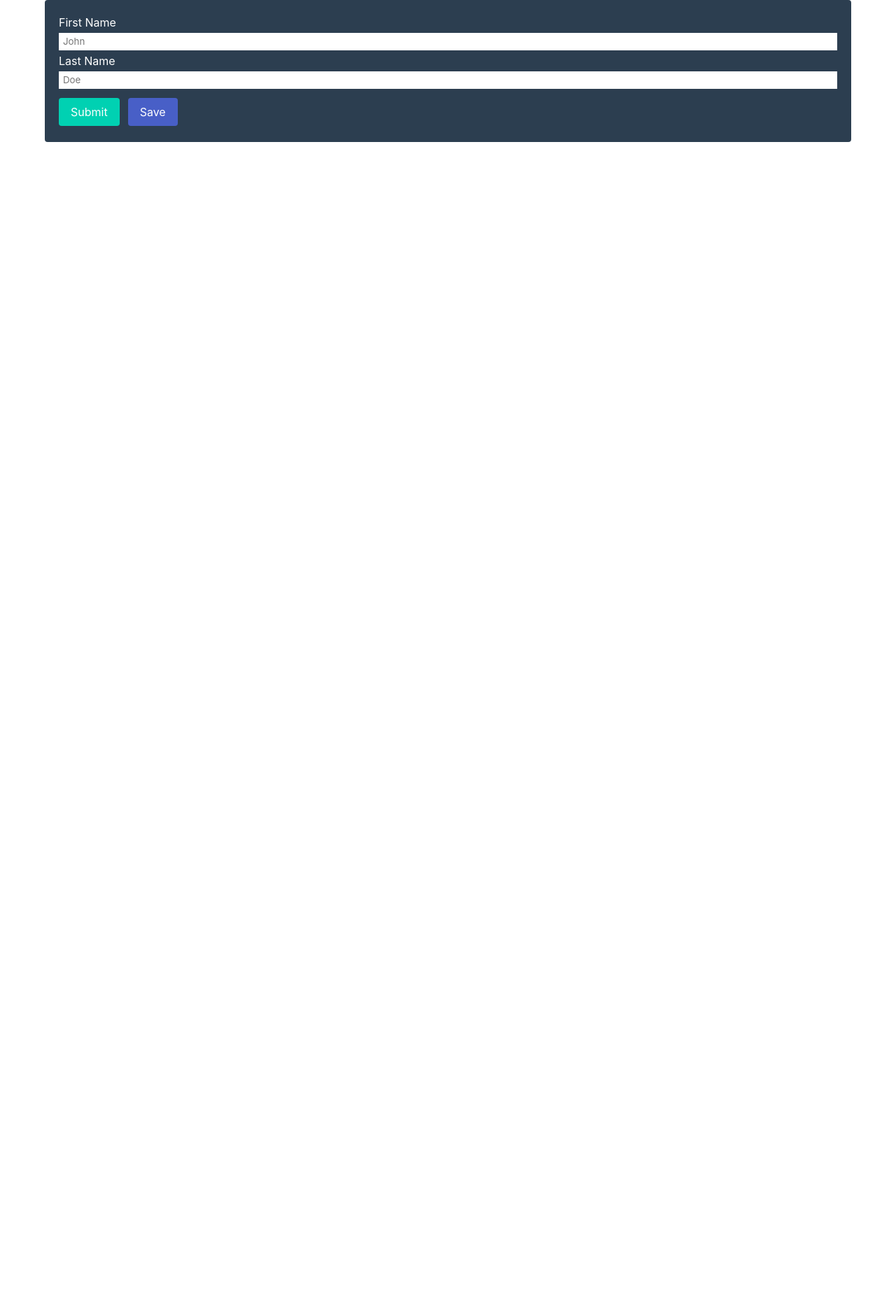
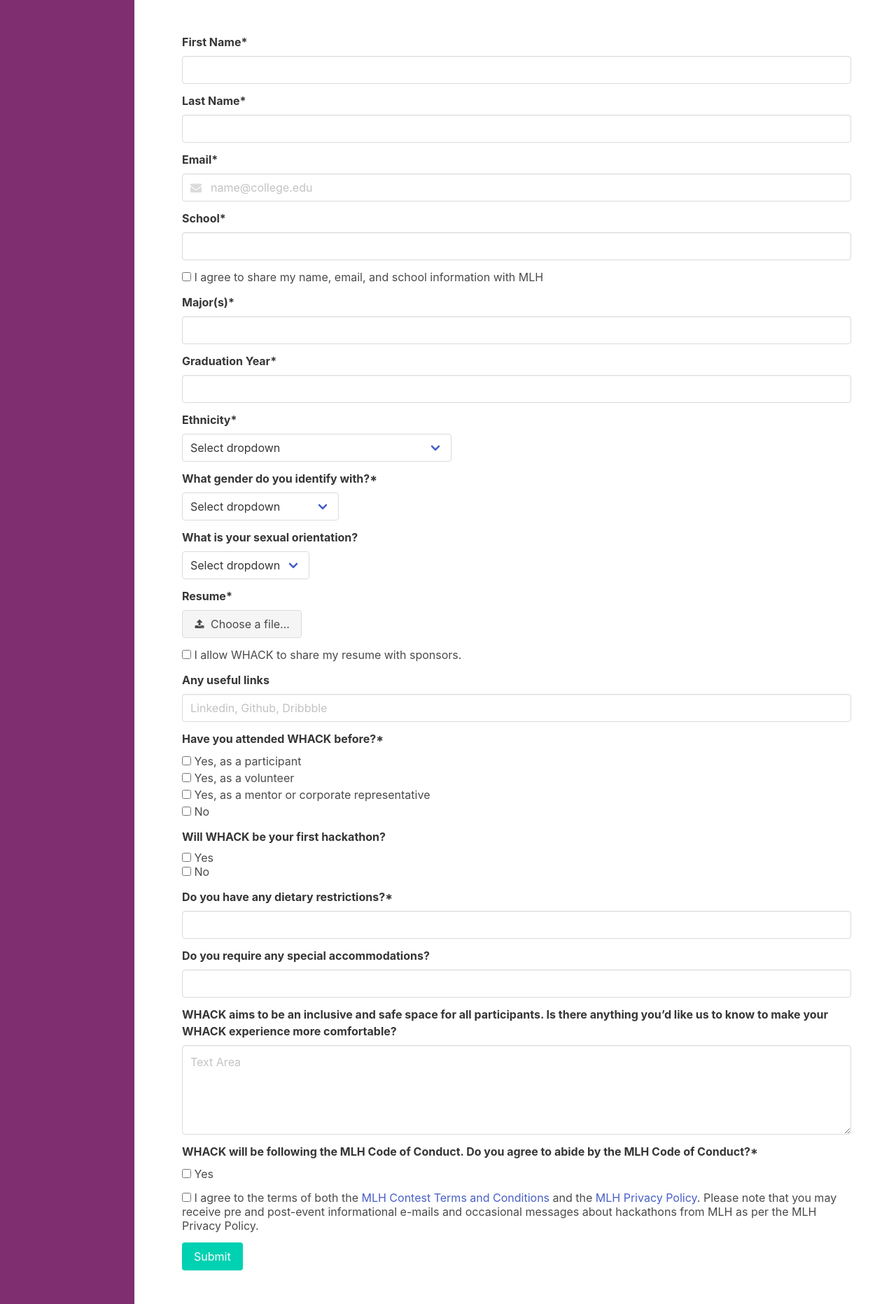
Before and after one commit to wellesleyhack/fall2018, a Python web app: template backend/templates/registration.html in a window 1280 px wide. Shown: the whole page at 70% size. Before the commit the page ends 203 px from the top, so only its background shows below. Run offline with Jinja, Linux system fonts and the light colour scheme; the template is opened without the code that fills it, so the values that code supplies are empty; some libraries are stand-ins or nearby versions.

Commit message:
form color

```diff
--- a/backend/templates/registration.html
+++ b/backend/templates/registration.html
@@ -1,27 +1,28 @@
-
 <!DOCTYPE html>
 <html lang="en">
 <head>
   <meta charset="utf-8" />
   <title>jQuery Example</title>
-  <link rel="stylesheet" href="../../css/test.css">
+  <link rel="stylesheet" href="../../css/style2.css">
   <link rel="stylesheet" href="https://maxcdn.bootstrapcdn.com/font-awesome/4.7.0/css/font-awesome.min.css"/>
   <link rel="stylesheet" href="https://cdnjs.cloudflare.com/ajax/libs/bulma/0.5.1/css/bulma.min.css"/>
   <script type="text/javascript" src="http://ajax.microsoft.com/ajax/jquery/jquery-1.7.2.min.js"></script>
   <script type="text/javascript" src="https://cdn.jsdelivr.net/jquery.validation/1.15.1/jquery.validate.min.js"></script>
 </head>
 <body>
-  <form id="data" class="container" method="post" name='registration' enctype="multipart/form-data">
 
 
-    <label for="firstname">First Name</label>
-    <input type="text" name="firstname" id="firstname" placeholder="John">
 
-    <label for="lastname">Last Name</label>
-    <input type="text" name="lastname" id="lastname" placeholder="Doe">
+<section class="section" id="registration">
+<div class="container">
+  <div class="columns">
+    <div class="column is-2">
+    </div>
+    <div class="column">
 
+        <form id="data" method="post" enctype="multipart/form-data">
 
-    <!-- <div class="field">
+          <div class="field">
             <label class="label">First Name*</label>
             <div class="control" id='firstname'>
               <input class="input required_input" name='first_name' id= "first_name" type="text" required>
@@ -48,7 +49,7 @@
           <div class="field">
             <label class="label">School*</label>
             <div class="control">
-        <input class="input required_input" id="school" name="school" type="text">
+              <input class="input required_input" id="school" name="school" type="text" required>
             </div>
           </div>
 
@@ -64,21 +65,21 @@
           <div class="field">
             <label class="label">Major(s)*</label>
             <div class="control">
-        <input class="input required_input" id="major" type="text">
+              <input class="input required_input" id="major" type="text" required>
             </div>
           </div>
 
           <div class="field">
             <label class="label">Graduation Year*</label>
             <div class="control">
-        <input class="input required_input" id="graduation_year" type="text">
+              <input class="input required_input" id="graduation_year" type="text" required>
             </div>
           </div>
 
           <div class="field">
             <label class="label">Ethnicity*</label>
             <div class="control">
-        <div class="select required_input">
+              <div class="select required_input" required>
                 <select id="ethnicity" >
                   <option>Select dropdown</option>
                   <option>White or Euro-American</option>
@@ -98,7 +99,7 @@
           <div class="field">
             <label class="label">What gender do you identify with?*</label>
             <div class="control">
-        <div class="select required_input">
+              <div class="select required_input" required>
                 <select id="gender_identity">
                   <option>Select dropdown</option>
                   <option>Male</option>
@@ -131,7 +132,7 @@
             <div class="control required_input">
               <div class="file">
                 <label class="file-label">
-            <input class="file-input " id="file-upload"  type="file">
+                  <input class="file-input " id="file-upload"  type="file" required>
                   <span class="file-cta">
                     <span class="file-icon">
                       <i class="fa fa-upload"></i>
@@ -162,7 +163,7 @@
 
           <div class="field">
             <label class="label">Have you attended WHACK before?*</label>
-      <div class="control">
+            <div class="control" required>
               <label  class="required_input" class="checkbox">
                 <input  type="checkbox"> Yes, as a participant <br/>
                 <input type="checkbox"> Yes, as a volunteer <br/>
@@ -185,7 +186,7 @@
 
           <div class="field">
             <label class="label">Do you have any dietary restrictions?*</label>
-      <div class="control">
+            <div class="control" required>
               <input class="input required_input" id="dietary_restrictions" type="text">
             </div>
           </div>
@@ -206,7 +207,7 @@
 
           <div class="field">
             <label class="label">WHACK will be following the MLH Code of Conduct. Do you agree to abide by the MLH Code of Conduct?*</label>
-      <div class="control">
+            <div class="control" required>
               <label class="checkbox">
                 <input type="checkbox"> Yes
               </label>
@@ -221,17 +222,21 @@
               </label>
             </div>
           </div>
-  -->
+
 
           <div class="field is-grouped">
             <div class="control">
               <button id="here" class="button is-primary">Submit</button>
             </div>
-      <div class="control">
-        <button class="button is-link">Save</button>
+
+          </div>
+        </form>
+
       </div>
     </div>
-  </form>
+
+</div>
+</section>
 
 </body>
 <script type="text/javascript">
@@ -243,74 +248,40 @@ $(function(){
     // Stop form from submitting normally
     event.preventDefault();
 
-    // Initialize form validation on the registration form.
-    // It has the name attribute "registration"
-    $("#data").validate({
-      // Specify validation rules
-      rules: {
-        // The key name on the left side is the name attribute
-        // of an input field. Validation rules are defined
-        // on the right side
-        firstname: "required",
-        lastname: "required",
-        email: {
-          required: true,
-          // Specify that email should be validated
-          // by the built-in "email" rule
-          email: true
-        }
-      },
-      // Specify validation error messages
-      messages: {
-        firstname: "Please enter your firstname",
-        lastname: "Please enter your lastname",
-        email: "Please enter a valid email address"
-      },
-      // Make sure the form is submitted to the destination defined
-      // in the "action" attribute of the form when valid
-      submitHandler: function(form) {
-        form.submit();
-      }
-    });
-
-
-
-
-
     // Get some values from elements on the page:
     var $form = $( this ),
-    first_name = document.getElementById('firstname').value,
-    last_name =  document.getElementById('lastname').value,
-    // email = document.getElementById('email').value,
-    // school = document.getElementById('school').value,
-    // major =  document.getElementById('major').value,
-    // graduation_year = document.getElementById('graduation_year').value,
-    // ethnicity =  document.getElementById('ethnicity').value,
-    // gender_identity =  document.getElementById('gender_identity').value,
-    // ethnicity =  document.getElementById('ethnicity').value,
-    // gender_identity =  document.getElementById('gender_identity').value,
-    // sexual_orientation = document.getElementById('sexual_orientation').value,
-    // links =  document.getElementById('links').value,
-    // first_hackathon =  document.getElementById('first_hackathon').value,
-    // special_accomodations = document.getElementById('special_accomodations').value,
-    // other_notes =  document.getElementById('other_notes').value,
-    // resume = document.getElementById('file-upload').files[0];
-    // console.log("this is the form gottne");
+    first_name = document.getElementById('first_name').value,
+    last_name =  document.getElementById('last_name').value,
+    email = document.getElementById('email').value,
+    school = document.getElementById('school').value,
+    major =  document.getElementById('major').value,
+    graduation_year = document.getElementById('graduation_year').value,
+    ethnicity =  document.getElementById('ethnicity').value,
+    gender_identity =  document.getElementById('gender_identity').value,
+    ethnicity =  document.getElementById('ethnicity').value,
+    gender_identity =  document.getElementById('gender_identity').value,
+    sexual_orientation = document.getElementById('sexual_orientation').value,
+    links =  document.getElementById('links').value,
+    first_hackathon =  document.getElementById('first_hackathon').value,
+    special_accomodations = document.getElementById('special_accomodations').value,
+    other_notes =  document.getElementById('other_notes').value,
+    resume = document.getElementById('file-upload').files[0];
+    console.log("this is the form gottne");
     url = "http://127.0.0.1:5000/create"
     var data = { 'first_name': first_name,
-    'last_name': last_name
-    // 'email': email,
-    // 'school': school,
-    // 'major': major,
-    // 'graduation_year':graduation_year,
-    // 'ethnicity':ethnicity,
-    // 'gender_identity':gender_identity,
-    // 'sexual_orientation':sexual_orientation,
-    // 'links':links,
-    // "file_name": resume["name"],
-    // 'first_hackathon': first_hackathon == "Yes" ? true : false,
-    // 'special_accomodations': special_accomodations,
-    // 'other_notes': other_notes
+    'last_name': last_name,
+    'email': email,
+    'school': school,
+    'major': major,
+    'graduation_year':graduation_year,
+    'ethnicity':ethnicity,
+    'gender_identity':gender_identity,
+    'sexual_orientation':sexual_orientation,
+    'links':links,
+    "file_name": resume["name"],
+    'first_hackathon': first_hackathon == "Yes" ? true : false,
+    'special_accomodations': special_accomodations,
+    'other_notes': other_notes
   };
   var newData = new FormData();
   // newData.append('resume',resume);
@@ -330,8 +301,6 @@ $(function(){
 });
 
 </script>
-<script src="js/collapsible.js"> </script>
-<!-- <script type="text/javascript" src="http://ajax.microsoft.com/ajax/jquery/jquery-1.7.2.min.js"></script> -->
 
 
 </html>
--- a/css/style2.css
+++ b/css/style2.css
@@ -121,3 +121,10 @@ ul.text-large p{
     top: 53%;
     left: 67%
 }
+
+#registration{
+  background-image: url('../img/left_bar.png');
+  background-size: 15% 100%;
+  background-repeat: no-repeat;
+
+}
```
Also changed, not shown: img/left_bar.png (added). Lines whose indentation alone changed are shown as unchanged.
